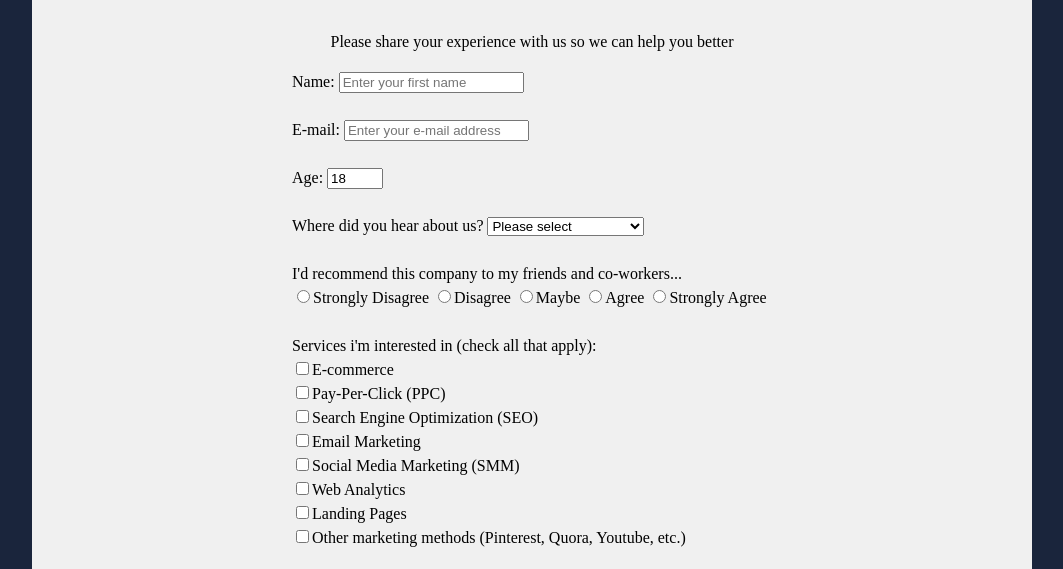
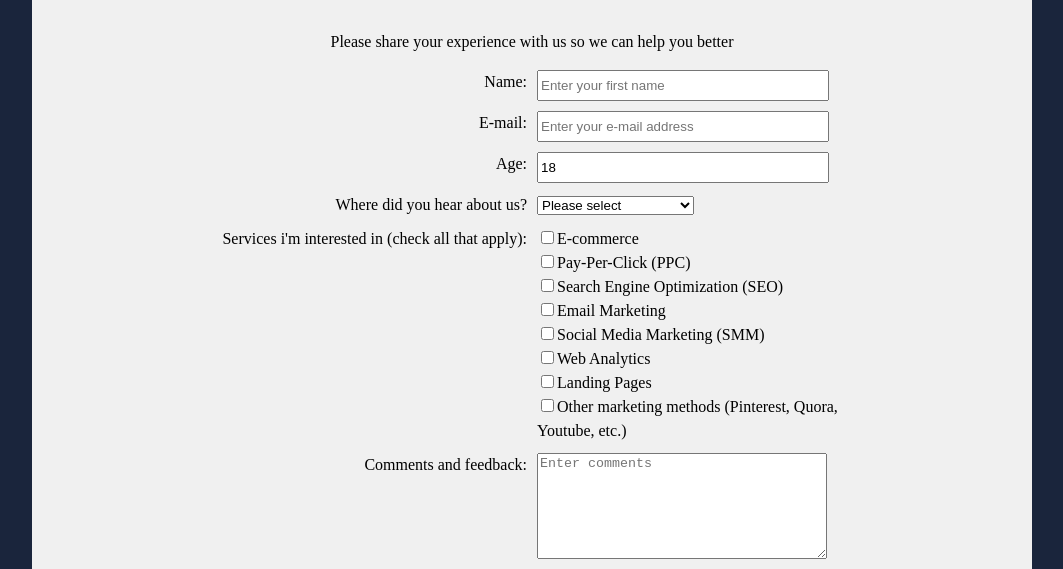
Before and after one commit to jpstanway/fcc-survey-form, a plain HTML site: page index.html in a window 1280 px wide. Shown: the part 231-800 px from the top of the page, without its empty margins (108-1171 px from the left). Drawn offline with Linux system fonts and the light colour scheme.

Commit message:
align form labels and inputs with flexbox

```diff
--- a/index.html
+++ b/index.html
@@ -8,29 +8,45 @@
         <link href="style.css" rel="stylesheet" type="text/css">
     </head>
     <body>
-        <header class="header">
-            <img class="logo" src="http://res.cloudinary.com/mtninja/image/upload/v1529635661/dcc-logo_in4rlo.png">
+        <header id="header">
+            <img id="logo" src="http://res.cloudinary.com/mtninja/image/upload/v1529635661/dcc-logo_in4rlo.png">
             <h1 id="title">Client Survey</h1>
         </header>
 
-        <main class="main">
+        <main id="main">
             <p id="description">Please share your experience with us so we can help you better</p>
             <form id="survey-form" action="">
-                <label for="name" id="name-label">Name:
+                <div class="form-field">
+                    <div class="label">
+                        <label for="name" id="name-label">Name:</label>
+                    </div>
+                    <div class="input">
                         <input type="text" id="name" name="name" placeholder="Enter your first name" required>
-                </label>
-                <br><br>
-                <label for="email" id="email-label">E-mail:
+                    </div>
+                </div>
+                <div class="form-field">
+                    <div class="label">
+                        <label for="email" id="email-label">E-mail:</label>
+                    </div>
+                    <div class="input">
                         <input type="email" id="email" name="email" placeholder="Enter your e-mail address" required>
-                </label>
-                <br><br>
-                <label for="number" id="number-label">Age:
+                    </div>
+                </div>
+                <div class="form-field">
+                    <div class="label">
+                            <label for="number" id="number-label">Age:</label>
+                    </div>
+                    <div class="input">
                         <input type="number" id="number" name="number"
                         step="1" min="18" max="65" value="18"
                         placeholder="Enter your age">
-                </label>
-                <br><br>
-                <label for="dropdown">Where did you hear about us?
+                    </div>
+                </div>
+                <div class="form-field">
+                    <div class="label">
+                        <label for="dropdown">Where did you hear about us?</label>
+                    </div>
+                    <div class="input">
                         <select id="dropdown" name="dropdown">
                             <option>Please select</option>
                             <option>Word of mouth</option>
@@ -39,28 +55,13 @@
                             <option>Blog/Newsletter</option>
                             <option>Other</option>
                         </select>
-                </label>
-                <br><br>
-                I'd recommend this company to my friends and co-workers...
-                <br>
-                <label for="strongly-disagree">
-                    <input type="radio" id="strongly-disagree" name="recommend">Strongly Disagree
-                </label>
-                <label for="disagree">
-                    <input type="radio" id="disagree" name="recommend">Disagree
-                </label>
-                <label for="maybe">
-                    <input type="radio" id="maybe" name="recommend">Maybe
-                </label>
-                <label for="agree">
-                    <input type="radio" id="agree" name="recommend">Agree
-                </label>
-                <label for="strongly-agree">
-                    <input type="radio" id="strongly-agree" name="recommend">Strongly Agree
-                </label>
-                <br><br>
-                Services i'm interested in (check all that apply):
-                <br>
+                    </div>
+                </div>
+                <div class="form-field">
+                    <div class="label">
+                        <label>Services i'm interested in (check all that apply):</label>
+                    </div>
+                    <div class="input">
                         <label for="ecommerce">
                         <input type="checkbox" id="ecommerce" name="interest" value="ecommerce">E-commerce
                         </label>
@@ -92,16 +93,43 @@
                         <label for="other-marketing">
                         <input type="checkbox" id="other-marketing" name="interest" value="other-marketing">Other marketing methods (Pinterest, Quora, Youtube, etc.)
                         </label>
-                <br><br>
-                Comments and feedback:
-                <br>
-                <textarea placeholder="Enter comments"></textarea>
-                <br>
+                    </div>
+                </div>
+                <div class="form-field">
+                    <div class="label">
+                        <label for="comments">Comments and feedback:</label>
+                    </div>
+                    <div class="input">
+                        <textarea id="comments" name="comments" placeholder="Enter comments"></textarea>
+                    </div>
+                </div>
+                <div id="rating">
+                    <fieldset>
+                        <legend>I'd recommend this company to my friends and co-workers</legend>
+                        <label for="strongly-disagree">
+                            <input type="radio" id="strongly-disagree" name="recommend">Strongly Disagree
+                        </label>
+                        <label for="disagree">
+                            <input type="radio" id="disagree" name="recommend">Disagree
+                        </label>
+                        <label for="maybe">
+                            <input type="radio" id="maybe" name="recommend">Maybe
+                        </label>
+                        <label for="agree">
+                            <input type="radio" id="agree" name="recommend">Agree
+                        </label>
+                        <label for="strongly-agree">
+                            <input type="radio" id="strongly-agree" name="recommend">Strongly Agree
+                        </label>
+                    </fieldset>
+                </div>
+                <div id="submit-btn">
                     <button type="submit" id="submit">Submit Survey</button>
+                </div>
             </form>
         </main>
-        <footer class="footer">
-            <p class="trademark">&copy; 2018 Jordan Stanway/Digital Core Conversions. All rights reserved.</p>
+        <footer id="footer">
+            <p id="trademark">&copy; 2018 Jordan Stanway/Digital Core Conversions. All rights reserved.</p>
         </footer>
     </body>
 </html>
--- a/style.css
+++ b/style.css
@@ -4,26 +4,13 @@ body {
     background: #1A253C;
 }
 
-#title {
-    color: #fff;
-}
-
-#description {
-    text-align: center;
-}
-
-#survey-form {
-    max-width: 50%;
-    margin: auto;
-}
-
-.header {
+#header {
     max-width: 960px;
     margin: auto;
     text-align: center;
 }
 
-.logo {
+#logo {
     max-width: 100%;
     display: block;
     height: auto;
@@ -32,19 +19,66 @@ body {
     margin: auto;
 }
 
-.main {
+#title {
+    color: #fff;
+}
+
+#main {
     background: #f0f0f0;
     max-width: 960px;
     margin: auto;
     padding: 20px;
 }
 
-.footer {
+#description {
+    text-align: center;
+}
+
+#survey-form {
+    max-width: 75%;
+    margin: auto;
+}
+
+#name, #email, #number {
+    width: 80%;
+    height: 25px;
+}
+
+#comments {
+    width: 80%;
+    height: 100px;
+}
+
+#rating {
+    text-align: center;
+}
+
+#submit-btn {
+    text-align: center;
+}
+
+#footer {
     max-width: 960px;
     margin: auto;
     text-align: center;
 }
 
-.trademark {
+#trademark {
     color: #fff;
 }
+
+.form-field {
+    display: flex;
+    margin-bottom: 10px;
+}
+
+.label {
+    width: 50%;
+    text-align: right;
+    margin-right: 5px;
+}
+
+.input {
+    width: 50%;
+    margin-left: 5px;
+}
```
Lines whose indentation alone changed are shown as unchanged.
